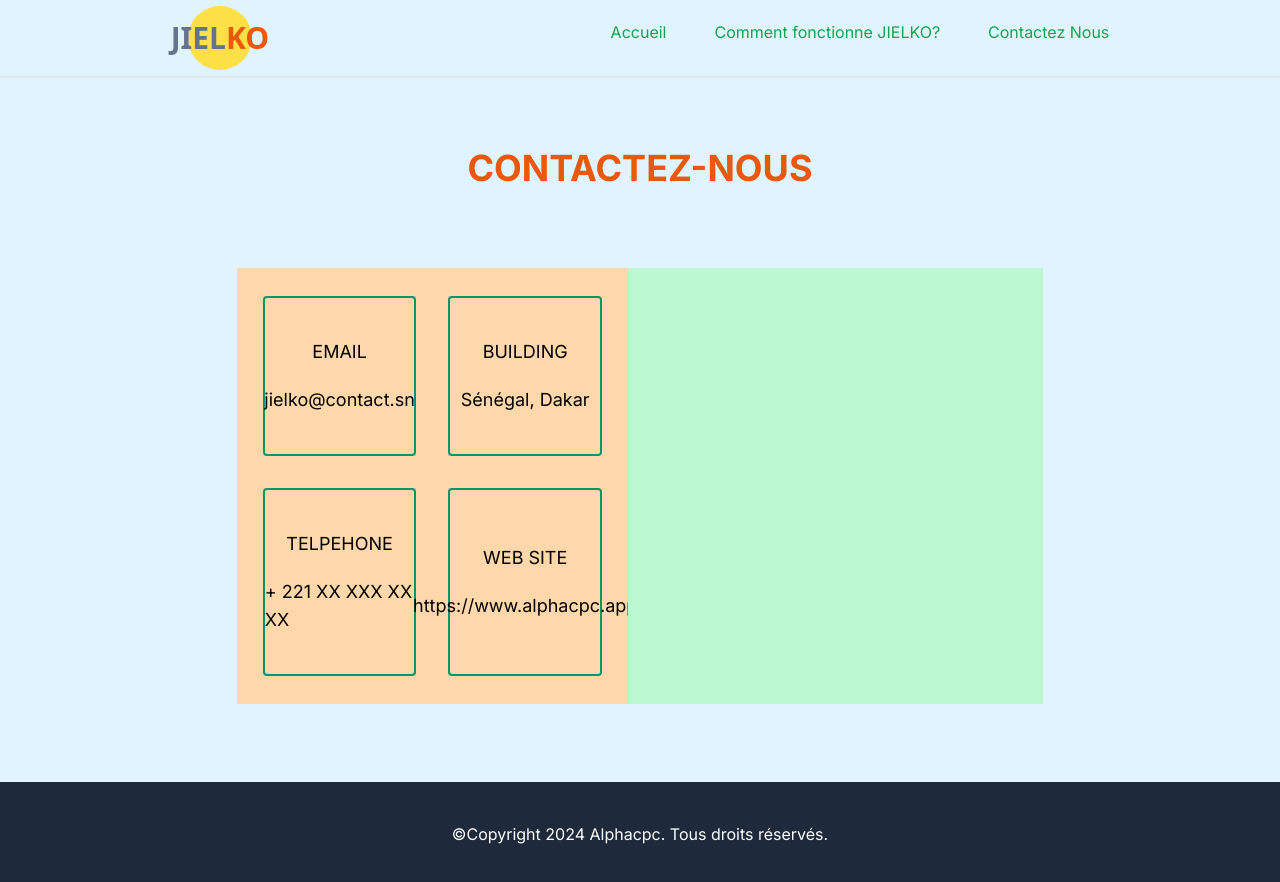
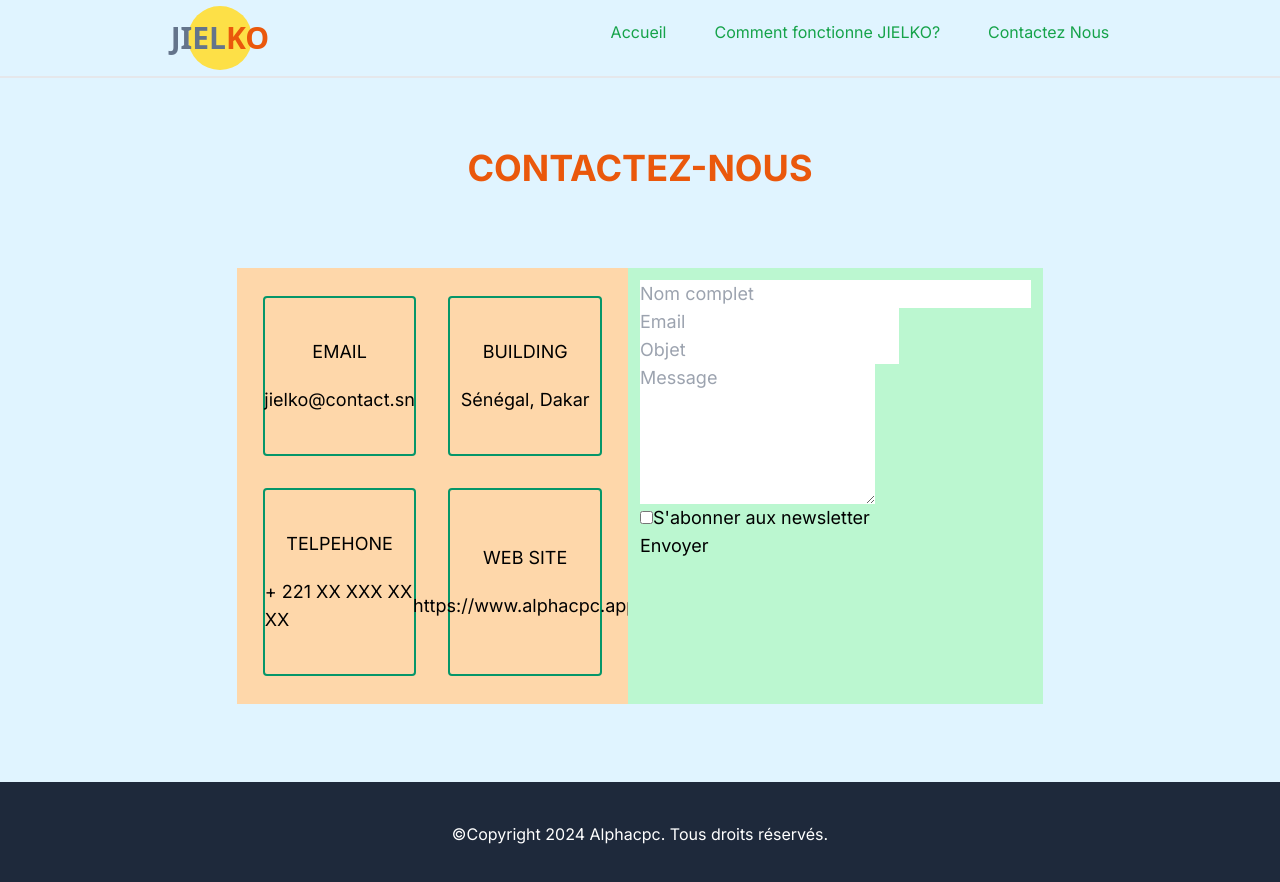
Before and after one commit to alphacpc/downloader, a Next.js app in the folder ui/: page /contact in a window 1280 px wide. Shown: the top 882 px of the page. Built offline with nearby package versions, Linux system fonts and the light colour scheme.

Commit message:
started update contact form

```diff
--- a/ui/src/app/contact/page.tsx
+++ b/ui/src/app/contact/page.tsx
@@ -25,7 +25,19 @@ export default function Page() {
         </div>
 
       </div>
-      <div className="bg-green-200 p-3 flex-1"></div>
+      <div className="bg-green-200 p-3 flex-1">
+        <form className="flex flex-wrap flex-col items-start">
+          <input placeholder="Nom complet" className="w-full"/>
+          <input placeholder="Email"/>
+          <input placeholder="Objet"/>
+          <textarea rows={5} placeholder="Message"/>
+          <div>
+            <input type="checkbox"/>
+            <label>S'abonner aux newsletter</label>
+          </div>
+          <button>Envoyer</button>
+        </form>
+      </div>
     </div>
   </div>
 }
```
